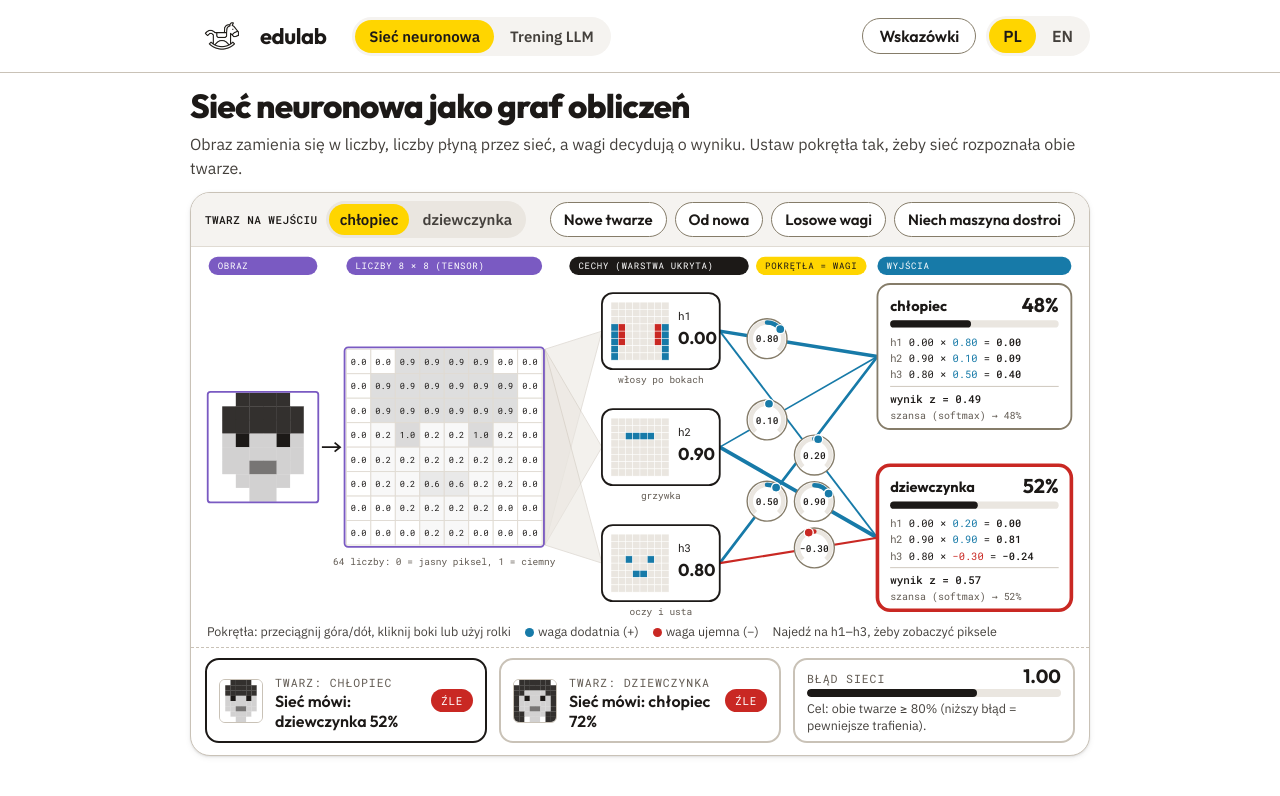
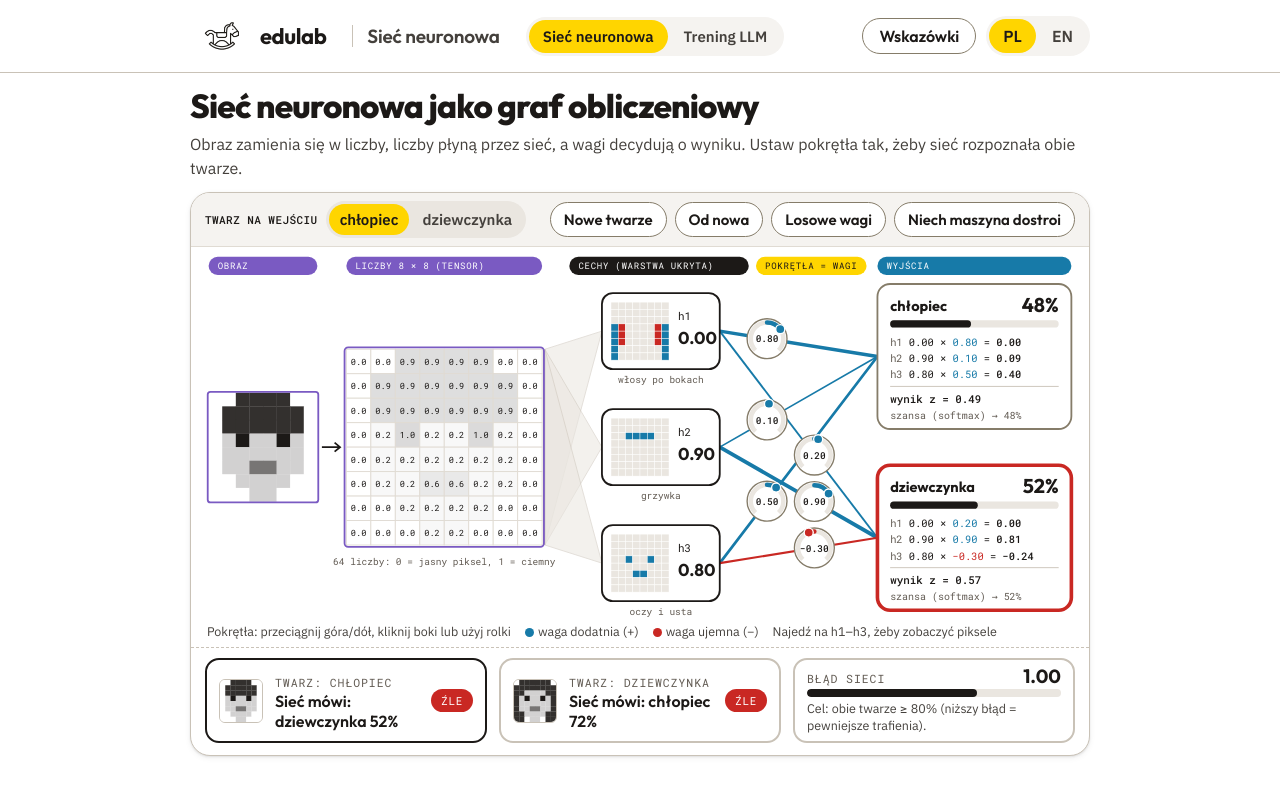
Before and after one commit to workszop/neural-net, a plain HTML site: page index.html in a window 1280 px wide. Drawn offline with Linux system fonts and the light colour scheme.

Commit message:
Show "Sieć neuronowa" in the edulab top bar; graf obliczeń -> graf obliczeniowy
Co-Authored-By: Claude Opus 5.5 <noreply@anthropic.com>

```diff
--- a/index.html
+++ b/index.html
@@ -8,7 +8,7 @@
 <link rel="icon" type="image/png" sizes="16x16" href="favicon-16.png?v=202611240841">
 <link rel="apple-touch-icon" sizes="180x180" href="apple-touch-icon.png?v=202611240841">
 <meta name="theme-color" content="#FFD500">
-<title>Sieć neuronowa jako graf obliczeń</title>
+<title>Sieć neuronowa jako graf obliczeniowy</title>
 <link rel="preconnect" href="https://fonts.googleapis.com">
 <link rel="preconnect" href="https://fonts.gstatic.com" crossorigin>
 <link rel="stylesheet" href="https://fonts.googleapis.com/css2?family=Outfit:wght@400;500;600;700;800&family=IBM+Plex+Sans:wght@400;500;600;700&family=Roboto+Mono:wght@400;500&display=swap">
@@ -232,6 +232,9 @@ button { font: inherit; }
 .edu-header-inner { padding: 4px var(--gutter); display: flex; align-items: center; gap: 12px; }
 .edu-logo { width: 64px; height: 64px; display: block; margin-right: -6px; }
 .edu-wordmark { font-family: var(--font-display); font-weight: 700; font-size: 22px; letter-spacing: -.02em; color: var(--ink); }
+.edu-app-title { margin: 0 0 0 14px; padding-left: 14px; border-left: 1px solid var(--line-2);
+  font-family: var(--font-display); font-weight: 600; font-size: 19px; letter-spacing: -.01em; line-height: 1.2;
+  color: var(--ink-2); white-space: nowrap; overflow: hidden; text-overflow: ellipsis; min-width: 0; flex: 0 1 auto; }
 .view-seg { margin-left: 14px; }
 .view-seg button { font-size: 15px; white-space: nowrap; }
 [data-view-panel][hidden] { display: none; }
@@ -418,6 +421,7 @@ button.st[aria-pressed="true"] { border-color: var(--ink); }
 
 @media (max-width: 768px) {
   .edu-logo { width: 48px; height: 48px; }
+  .edu-app-title { font-size: 15px; margin-left: 10px; padding-left: 10px; }
   .edu-header-inner { flex-wrap: wrap; }
   .view-seg { order: 3; width: 100%; margin: 0 0 6px; }
   .view-seg button { flex: 1; }
@@ -431,12 +435,14 @@ button.st[aria-pressed="true"] { border-color: var(--ink); }
     background: linear-gradient(to left, var(--paper), transparent);
   }
 }
+@media (max-width: 560px) { .edu-app-title { display: none; } }
 </style>
 </head>
 <body class="edu">
 <header class="edu-header"><div class="edu-header-inner">
   <img class="edu-logo" alt="edulab" src="edulab-mark-ink.png">
   <span class="edu-wordmark">edulab</span>
+  <span class="edu-app-title" data-i18n="appName"></span>
   <div class="edu-seg view-seg" role="tablist" id="viewSeg">
     <button type="button" role="tab" id="tabNet" data-view="net" aria-controls="viewNet" data-i18n="tabNet"></button>
     <button type="button" role="tab" id="tabLm" data-view="lm" aria-controls="viewLm" data-i18n="tabLm"></button>
@@ -637,8 +643,8 @@ const LM_BAD = 0.4, LM_OK = 0.7, LM_GEN_MS = 340;
 
 const I18N = {
   pl: {
-    docTitle: 'Sieć neuronowa jako graf obliczeń',
-    title: 'Sieć neuronowa jako graf obliczeń',
+    docTitle: 'Sieć neuronowa jako graf obliczeniowy',
+    title: 'Sieć neuronowa jako graf obliczeniowy',
     lead: 'Obraz zamienia się w liczby, liczby płyną przez sieć, a wagi decydują o wyniku. Ustaw pokrętła tak, żeby sieć rozpoznała obie twarze.',
     hintsBtn: 'Wskazówki', closeHints: 'Zamknij wskazówki', pickFace: 'Twarz na wejściu', boy: 'chłopiec', girl: 'dziewczynka',
     reset: 'Od nowa', random: 'Losowe wagi', train: 'Niech maszyna dostroi', stop: 'Zatrzymaj', step: 'krok',
@@ -651,7 +657,7 @@ const I18N = {
     bad: 'źle', mid: 'niepewnie', ok: 'dobrze',
     loss: 'Błąd sieci', goal: 'Cel: obie twarze ≥ 80% (niższy błąd = pewniejsze trafienia).',
     done: 'Udało się: te same wagi działają dla obu twarzy.',
-    knob: 'Waga {h} → {o}', graphTitle: 'Graf obliczeń sieci neuronowej',
+    knob: 'Waga {h} → {o}', graphTitle: 'Graf obliczeniowy sieci neuronowej',
     scrollHint: 'Przesuń graf w prawo, żeby zobaczyć pokrętła i wyniki →',
     netLegendDrag: 'Pokrętła: przeciągnij góra/dół, kliknij boki lub użyj rolki',
     netLegendPos: 'waga dodatnia (+)', netLegendNeg: 'waga ujemna (−)',
@@ -661,7 +667,7 @@ const I18N = {
     hint3: 'Kręć pokrętłami: przeciągnij góra/dół, kliknij lewy/prawy bok, użyj rolki myszy albo strzałek.',
     hint4: 'Sprawdź obie twarze. Te same wagi muszą działać dla obu.',
     hintNote: 'To dwa rysunki, nie ludzie: sieć szuka różnic między obrazkami. Niebieski = waga dodatnia, czerwony = ujemna.',
-    tabNet: 'Sieć neuronowa', tabLm: 'Trening LLM',
+    appName: 'Sieć neuronowa', tabNet: 'Sieć neuronowa', tabLm: 'Trening LLM',
     lmDocTitle: 'Trening LLM: zgadnij następne słowo',
     lmTitle: 'Trening LLM: zgadnij następne słowo',
     lmLead: 'Podczas nauki na tekście (pretreningu) model uczy się jednego: jakie słowo będzie następne. Odpowiedź jest już w tekście. Porusz pokrętłami ręcznie, a potem pozwól maszynie dostroić wszystkie wagi.',
@@ -714,7 +720,7 @@ const I18N = {
     hint3: 'Turn the knobs: drag up/down, click the left/right side, use the mouse wheel or arrow keys.',
     hint4: 'Check both faces. The same weights must work for both.',
     hintNote: 'These are two drawings, not people: the network looks for differences between the pictures. Blue = positive weight, red = negative.',
-    tabNet: 'Neural network', tabLm: 'LLM training',
+    appName: 'Neural network', tabNet: 'Neural network', tabLm: 'LLM training',
     lmDocTitle: 'LLM training: guess the next word',
     lmTitle: 'LLM training: guess the next word',
     lmLead: 'During text training (pretraining) a model learns one thing: which word comes next. The answer is already in the text. Try turning the knobs by hand, then let the machine tune all the weights.',
```
